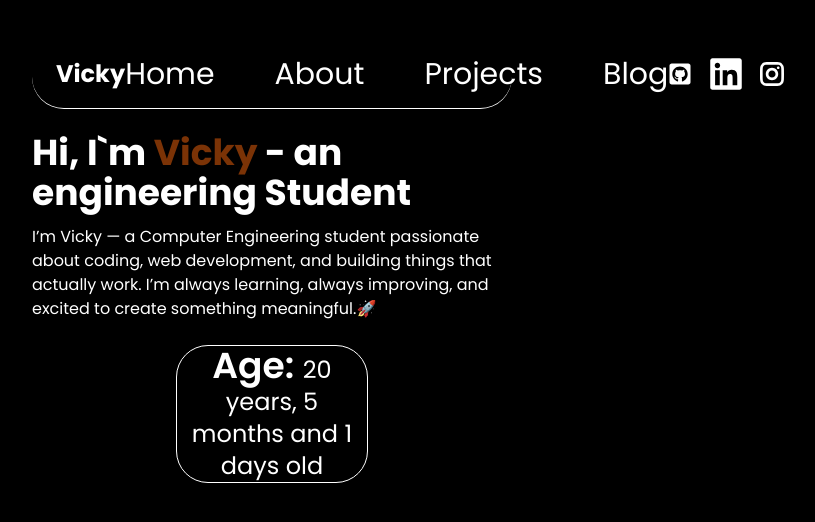
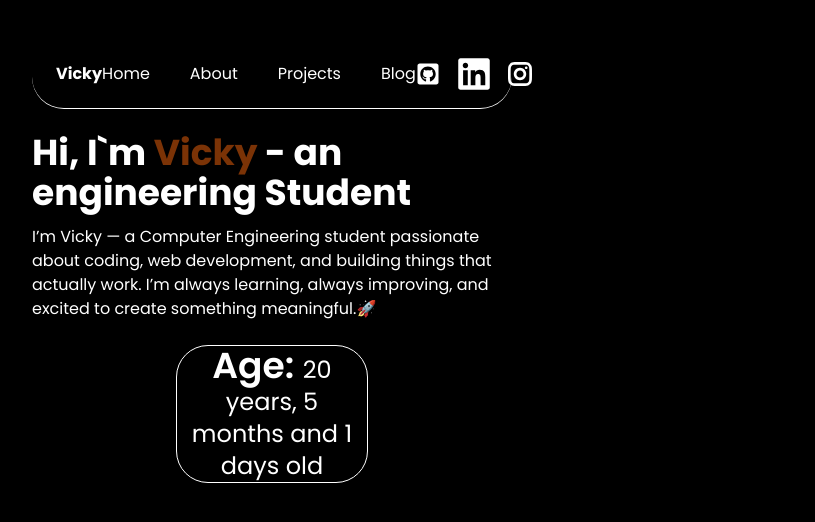
Before and after one commit to vicks321/portfolio-web, a React (Vite) app: page / in a window 1280 px wide. Shown: the top 522 px of the page, without its empty margins (368-1183 px from the left). Built offline with nearby package versions, Linux system fonts and the light colour scheme.

Commit message:
navbar changes

```diff
--- a/src/components/Navbar.jsx
+++ b/src/components/Navbar.jsx
@@ -7,38 +7,40 @@ const Navbar = () => {
 
   return (
     <nav className=" border-b md:w-[40%] mx-auto rounded-4xl px-6 py-4 flex justify-between items-center">
-      {/* Logo / Title */}
-      <div className=" text-2xl font-bold text-white hover:cursor">
+
+      <div className=" text-base font-bold text-white hover:cursor">
        <a href="/">Vicky</a>
         </div>
 
-      {/* Desktop Links */}
-      <div className="hidden text-3xl md:flex gap-15 items-center text-white ">
+
+      <div className="hidden text-shadow-initial md:flex gap-10 items-center text-white ">
 
 
-        <a href="/home" className="hover:opacity-100">Home</a>
+        <a href="/" className="hover:opacity-100">Home</a>
         <a href="/about" className="hover:opacity-100">About</a>
         <a href="/projects" className="hover:opacity-100">Projects</a>
         <a href="https://vicks.hashnode.dev" target="_blank" className="hover:opacity-100">Blog</a>
       </div>
 
-      {/* Desktop Icons */}
+
       <div className="hidden md:flex gap-4 items-center">
         <a href="https://github.com/vicks321" target="_blank" className=" hover:opacity-100 text-2xl text-white"><FaGithubSquare /></a>
         <a href="https://www.linkedin.com/in/vicky-sah-707954350" target="_blank" className=" hover:opacity-100 text-4xl text-white"><FaLinkedin /></a>
         <a href="https://www.instagram.com/_vicks_321" target="_blank" className=" hover:opacity-100 text-2xl text-white"><GrInstagram /></a>
       </div>
 
-      {/* Mobile Menu Button */}
-      <div className="md:hidden text-white text-2xl" onClick={() => setIsOpen(!isOpen)}>
+
+      <div className="text-white text-2xl md:hidden w-8 h-8 flex items-center justify-center" onClick={() => setIsOpen(!isOpen)}>
         {isOpen ? <FaTimes /> : <FaBars />}
       </div>
 
-      {/* Mobile Dropdown */}
+
       {isOpen && (
-        <div className=" top-20 left-0 w-full flex flex-col items-center gap-4 py-4 md:hidden">
+        <div className=" top-20 left-0 w-full flex flex-col items-center gap-4 py-4">
 
 
+
+          <a href="/" className="text-white text-lg">Home</a>
           <a href="/about" className="text-white text-lg">About</a>
           <a href="/projects" className="text-white text-lg">Projects</a>
           <a href="https://vicks.hashnode.dev" className="text-white text-lg">Blog</a>
```
